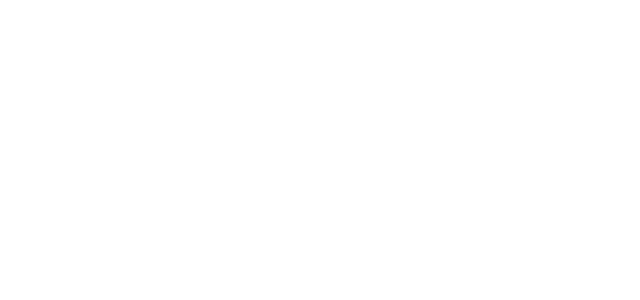
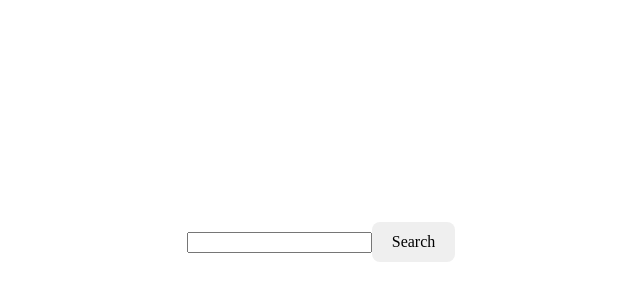
Before and after one commit to Andrew-Nes/ReactComponents, a React (Vite) app in the folder react-components/: page / in a window 1280 px wide. Shown: the part 158-458 px from the top of the page, without its empty margins (319-959 px from the left). Built offline with nearby package versions, Linux system fonts and the light colour scheme.

Commit message:
feat: add search

```diff
--- a/react-components/src/App.tsx
+++ b/react-components/src/App.tsx
@@ -1,8 +1,11 @@
 import './App.css';
 import { Component, ReactNode } from 'react';
+import Search from './Components/Search/Search';
 
 export default class App extends Component {
   render(): ReactNode {
-    return <div className="application"></div>;
+    return <div className="application">
+      <Search></Search>
+    </div>;
   }
 }
--- a/react-components/src/Components/Search/Search.tsx
+++ b/react-components/src/Components/Search/Search.tsx
@@ -1,7 +1,31 @@
-import { Component, ReactNode } from 'react';
+import { ChangeEvent, Component, ReactNode } from 'react';
 
 export default class Search extends Component {
+  searchWord: string = window.localStorage.getItem('searchWord') || '';
+  state = { word: this.searchWord,
+            results: []
+  };
+
+  onInputChange = (event: ChangeEvent<HTMLInputElement>) => {
+    this.setState({word: event.target.value});
+    window.localStorage.setItem('searchWord', event.target.value)
+  }
+
+  getData = async (searchWord: string) => {
+    const responce = await fetch(`https://swapi.dev/api/people/?search=${searchWord}&page=1`);
+    responce.json().then(data => {this.setState({results: data.results});
+  console.log(data.results)});
+  console.log('!!');
+  }
+
   render(): ReactNode {
-    return <div className="search-field"></div>;
+    return <div className="search-field">
+      <input
+        type="text"
+        className="search-input"
+        value={this.state.word}
+        onChange={this.onInputChange} />
+      <button className="search-button" onClick={() => this.getData(this.state.word)}>Search</button>
+    </div>;
   }
 }
--- a/react-components/src/index.css
+++ b/react-components/src/index.css
@@ -18,7 +18,6 @@
   font-size: 1em;
   font-weight: 500;
   font-family: inherit;
-  background-color: #1a1a1a;
   cursor: pointer;
   transition: border-color 0.25s;
 }
```
